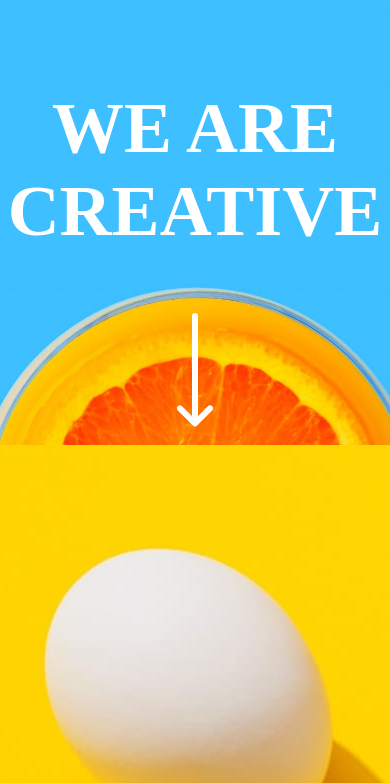
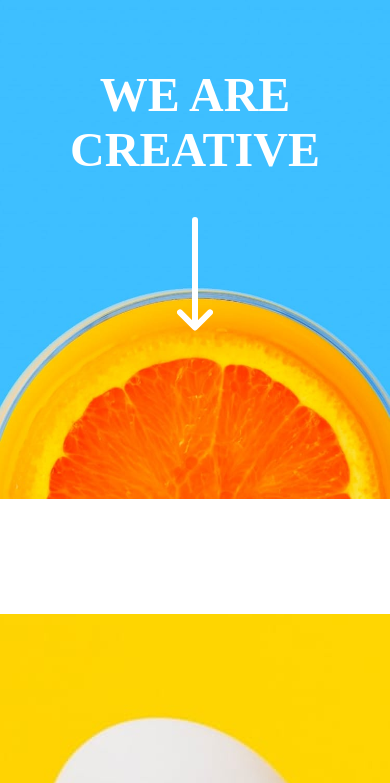
Before and after one commit to Mustapha0611/Sunny-side-landing-page, a plain HTML site: page index.html in a window 390 px wide. Shown: the part 61-844 px from the top of the page. Drawn offline with Linux system fonts and the light colour scheme.

Commit message:
Update style.css

```diff
--- a/style.css
+++ b/style.css
@@ -286,7 +286,7 @@ background-image: url(images/desktop/image-transform.jpg);
     width: 100%;
 }
 .head{
-    height: 60vh ;
+    height: 80vh ;
     background-image:url(images/mobile/image-header.jpg);
     background-size: 100%;
     background-repeat: no-repeat;
@@ -361,9 +361,9 @@ background-image: url(images/desktop/image-transform.jpg);
 .text{
     display: block;
     text-align: center;
-    margin: 60px auto;
+    margin: 40px auto;
     color: hsl(0, 0%, 100%);
-    font-size: 3em;
+    font-size: 2em;
 }
 
 .arrow-down{
@@ -384,8 +384,8 @@ background-image: url(images/desktop/image-transform.jpg);
 
 
 .content-header{
-    font-size: 3.1rem;
-    margin-top: 130px;
+    font-size: 2.5rem;
+    margin-top: 100px;
     text-align: center;
     width: 100%;
 }
```
